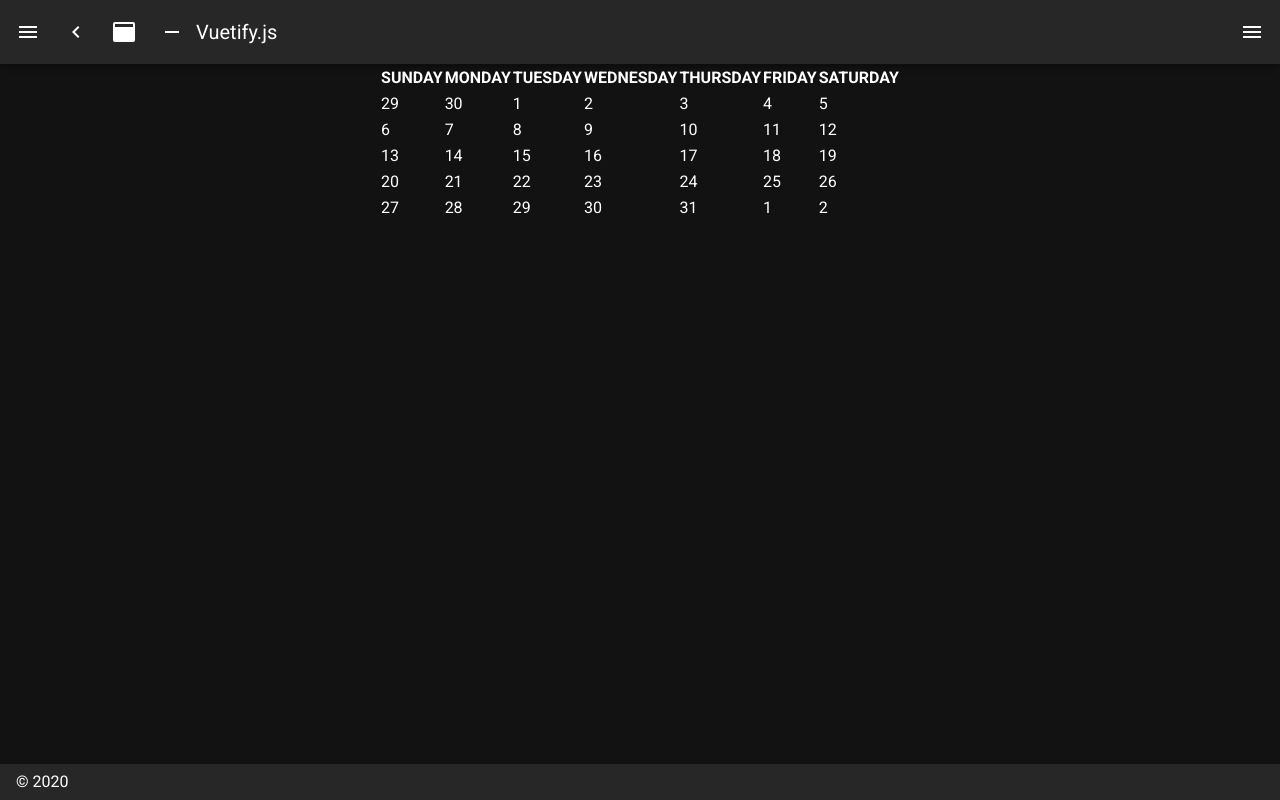
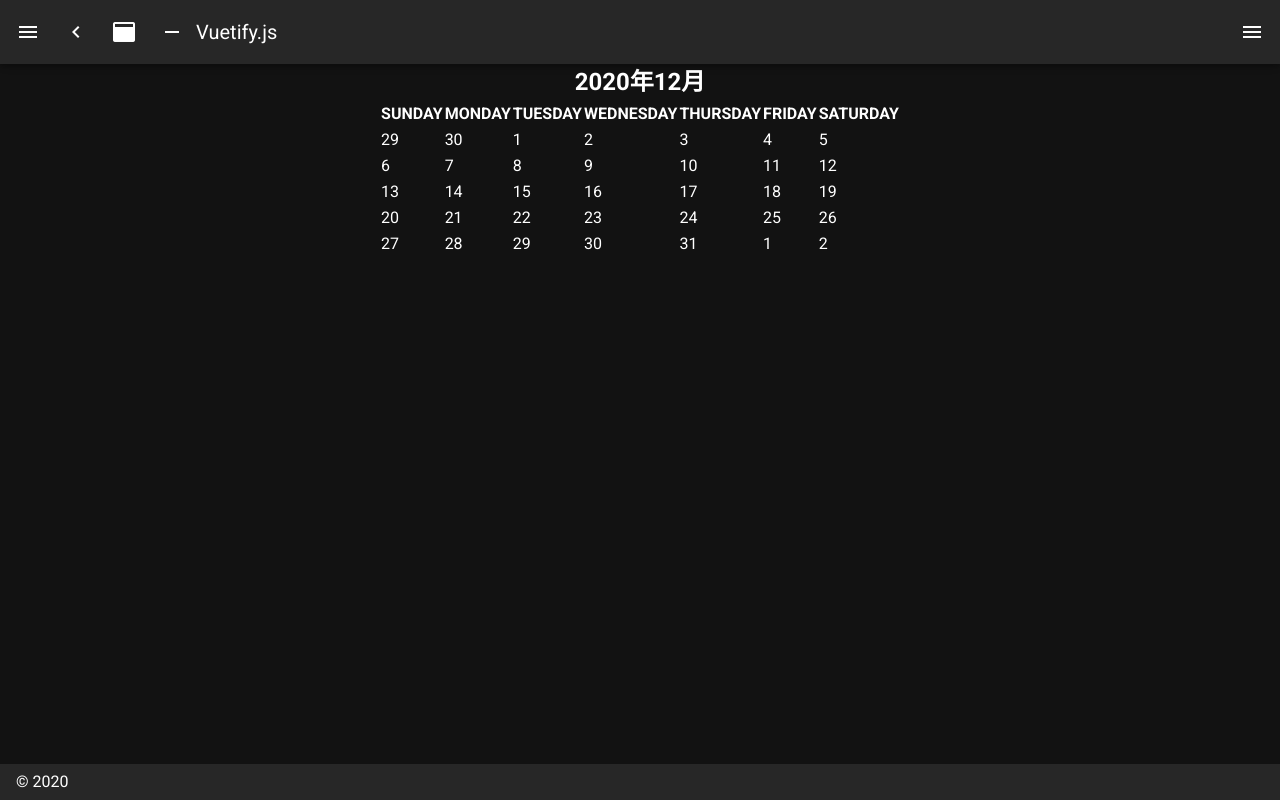
Before and after one commit to ikeyu0806/vue-calendar, a Nuxt app: page / in a window 1280 px wide. Built offline with nearby package versions, Linux system fonts and the light colour scheme.

Commit message:
show currentDate

```diff
--- a/pages/index.vue
+++ b/pages/index.vue
@@ -1,4 +1,9 @@
 <template>
+  <div>
+    <v-row justify="center" align="center">
+      <h2>{{ currentDate }}</h2>
+    </v-row>
+    <br />
     <v-row justify="center" align="center">
       <table>
         <thead>
@@ -13,6 +18,7 @@
         </thead>
       </table>
     </v-row>
+  </div>
 </template>
 
 <script>
@@ -32,6 +38,13 @@ export default {
     }
   },
   computed: {
+    currentDate () {
+      const dt = new Date();
+      // jsのgetMonthが0-11なので1加算
+      const month = dt.getMonth() + 1
+      const result = this.year() + '年' + month + '月'
+      return result
+    },
     calendars () {
       return this.renderCalendar()
     }
@@ -83,7 +96,6 @@ export default {
               // 曜日を使ってつじつま合わせ
               date: lastMonthEndDate - (-day + 1)
             })
-            console.log(lastMonthEndDate)
           }
         }
         calendars.push(weekRow)
```
Lines whose indentation alone changed are shown as unchanged.
